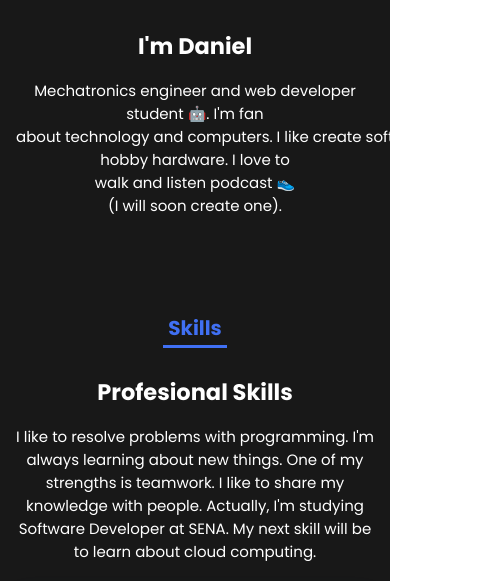
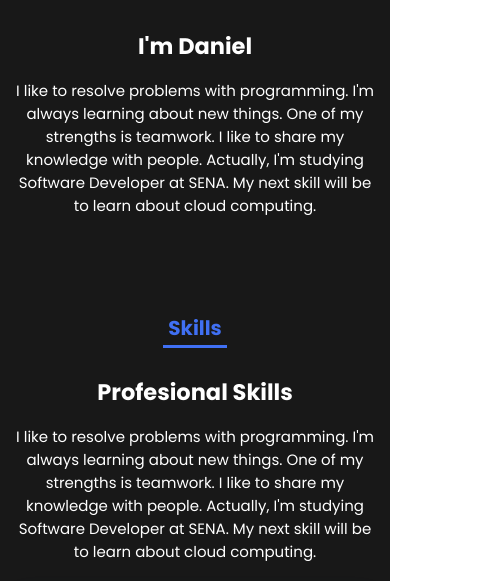
Before and after one commit to daessar/portfolio, a plain HTML site: page index.html in a window 390 px wide. Shown: the part 1205-1786 px from the top of the page, 487 px wide, since content can reach past the window. Drawn offline with nearby package versions, Linux system fonts and the light colour scheme.

Commit message:
Arreglo el bug del responsive

```diff
--- a/index.html
+++ b/index.html
@@ -114,10 +114,11 @@
           <div>
             <h2 class="about__subtitle">I'm Daniel</h2>
             <p class="about__text">
-              Mechatronics engineer and web developer student 🤖. I'm fan
-              about technology and computers. I like create software and as
-              hobby hardware. I love to
-              walk and listen podcast 👟(I will soon create one).
+              I like to resolve problems with programming. I'm always learning
+              about new things. One of my strengths is teamwork. I like to share
+              my knowledge with people. Actually, I'm studying Software
+              Developer at SENA. My next skill will be to learn about cloud
+              computing.
             </p>
           </div>
         </div>
```
